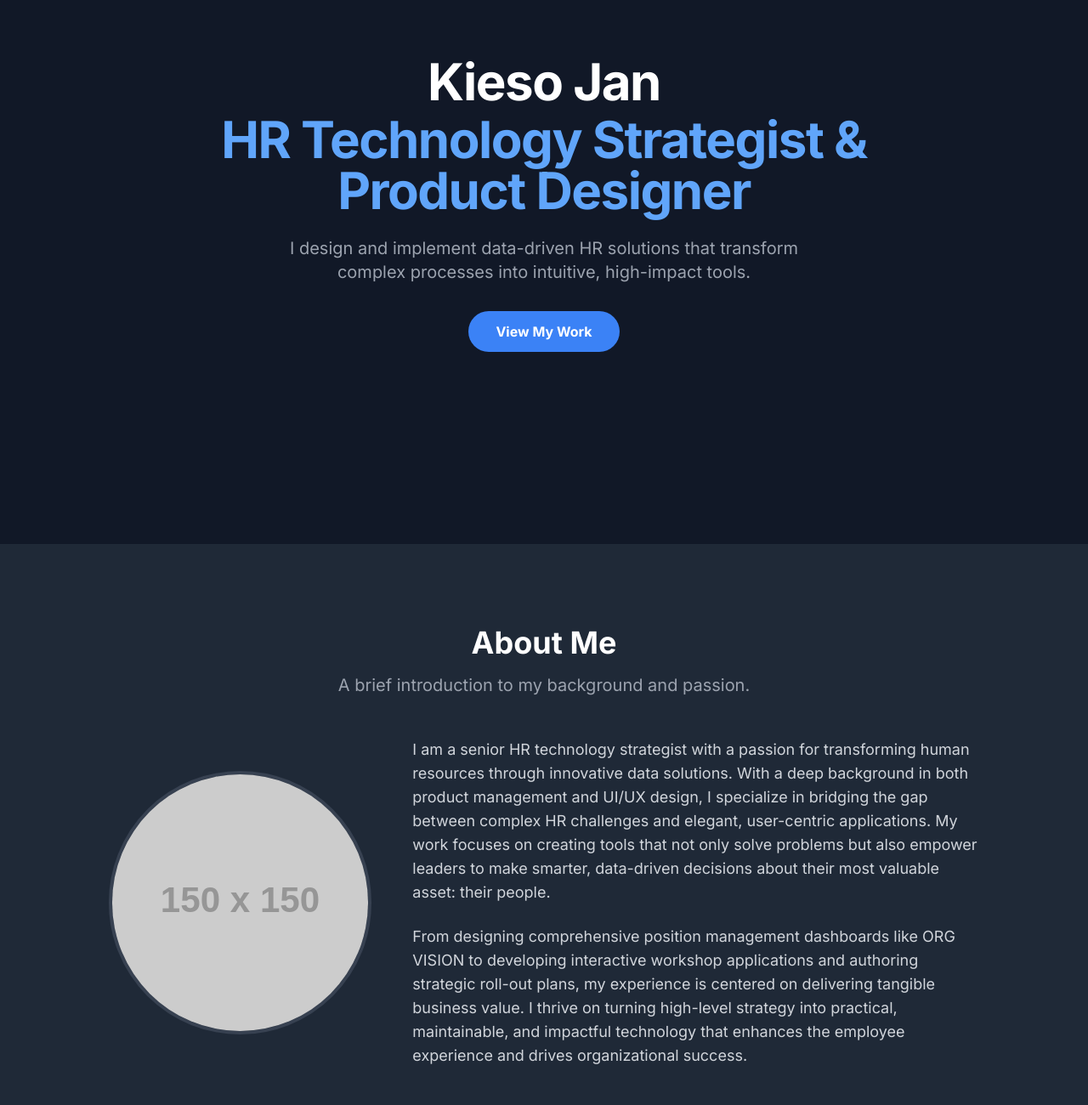
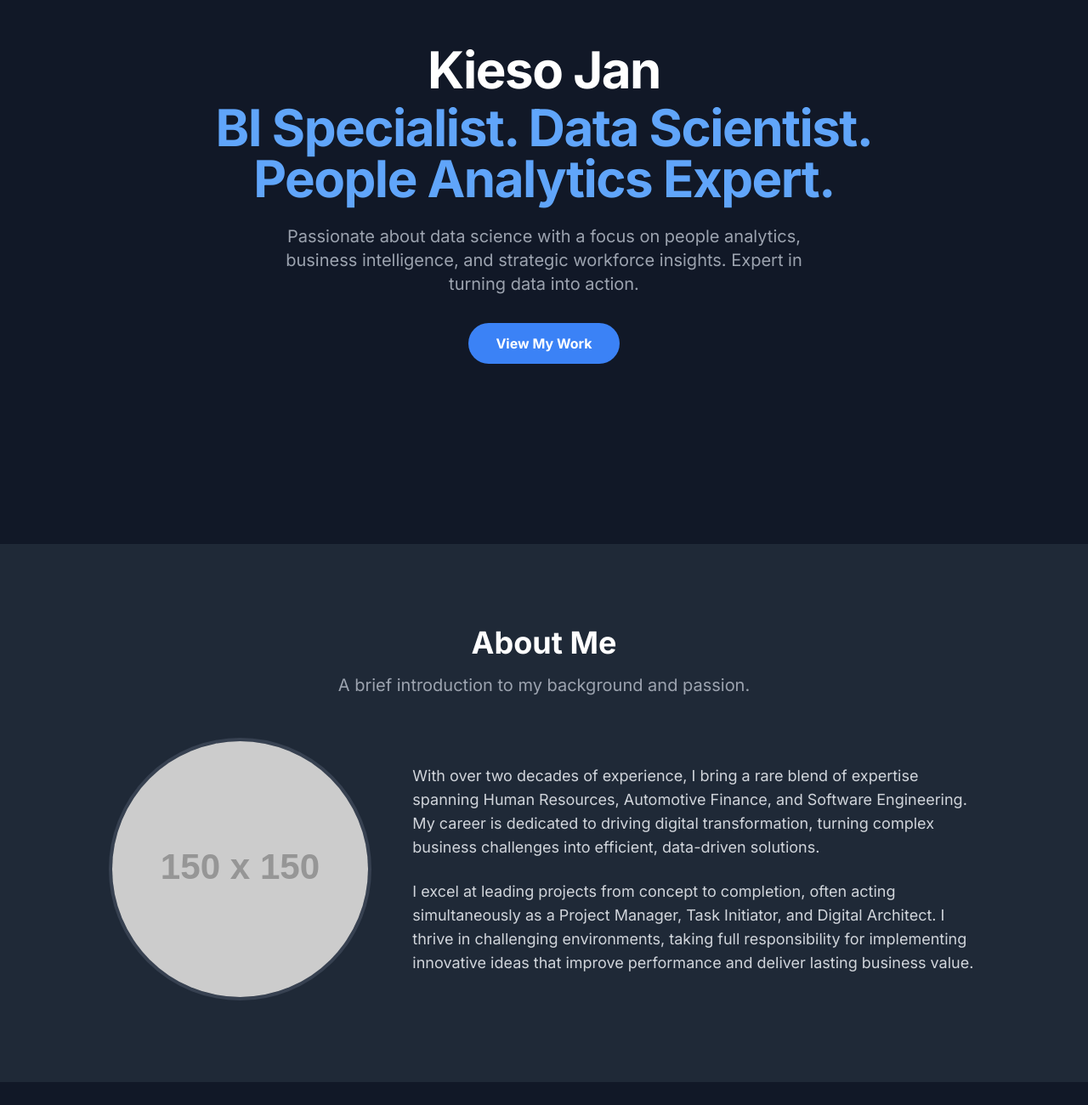
Before and after one commit to kjan318/Data-INSIGHTS-Lab, a plain HTML site: page index.html in a window 1280 px wide. Shown: the part 160-1460 px from the top of the page at 85% size. Drawn offline with nearby package versions, Linux system fonts and the light colour scheme; placeholder pictures from the web are drawn by us.

Commit message:
Add files via upload

```diff
--- a/index.html
+++ b/index.html
@@ -90,10 +90,10 @@
             <div class="max-w-4xl mx-auto px-4 sm:px-6 lg:px-8">
                 <h1 class="text-4xl sm:text-5xl md:text-6xl font-extrabold tracking-tight">
                     <span class="block">Kieso Jan</span>
-                    <span class="block text-blue-400 mt-2">HR Technology Strategist & Product Designer</span>
+                    <span class="block text-blue-400 mt-2">BI Specialist. Data Scientist. People Analytics Expert.</span>
                 </h1>
                 <p class="mt-6 max-w-2xl mx-auto text-lg sm:text-xl text-gray-400">
-                    I design and implement data-driven HR solutions that transform complex processes into intuitive, high-impact tools.
+                    Passionate about data science with a focus on people analytics, business intelligence, and strategic workforce insights. Expert in turning data into action.
                 </p>
                 <div class="mt-8">
                     <a href="#projects" class="inline-block bg-blue-500 hover:bg-blue-600 text-white font-bold py-3 px-8 rounded-full transition duration-300">View My Work</a>
@@ -120,10 +120,10 @@
                     <!-- Text Column -->
                     <div class="md:col-span-2 text-lg text-gray-300 space-y-6">
                         <p>
-                            I am a senior HR technology strategist with a passion for transforming human resources through innovative data solutions. With a deep background in both product management and UI/UX design, I specialize in bridging the gap between complex HR challenges and elegant, user-centric applications. My work focuses on creating tools that not only solve problems but also empower leaders to make smarter, data-driven decisions about their most valuable asset: their people.
+                            With over two decades of experience, I bring a rare blend of expertise spanning Human Resources, Automotive Finance, and Software Engineering. My career is dedicated to driving digital transformation, turning complex business challenges into efficient, data-driven solutions.
                         </p>
                         <p>
-                            From designing comprehensive position management dashboards like ORG VISION to developing interactive workshop applications and authoring strategic roll-out plans, my experience is centered on delivering tangible business value. I thrive on turning high-level strategy into practical, maintainable, and impactful technology that enhances the employee experience and drives organizational success.
+                            I excel at leading projects from concept to completion, often acting simultaneously as a Project Manager, Task Initiator, and Digital Architect. I thrive in challenging environments, taking full responsibility for implementing innovative ideas that improve performance and deliver lasting business value.
                         </p>
                     </div>
                 </div>
```
